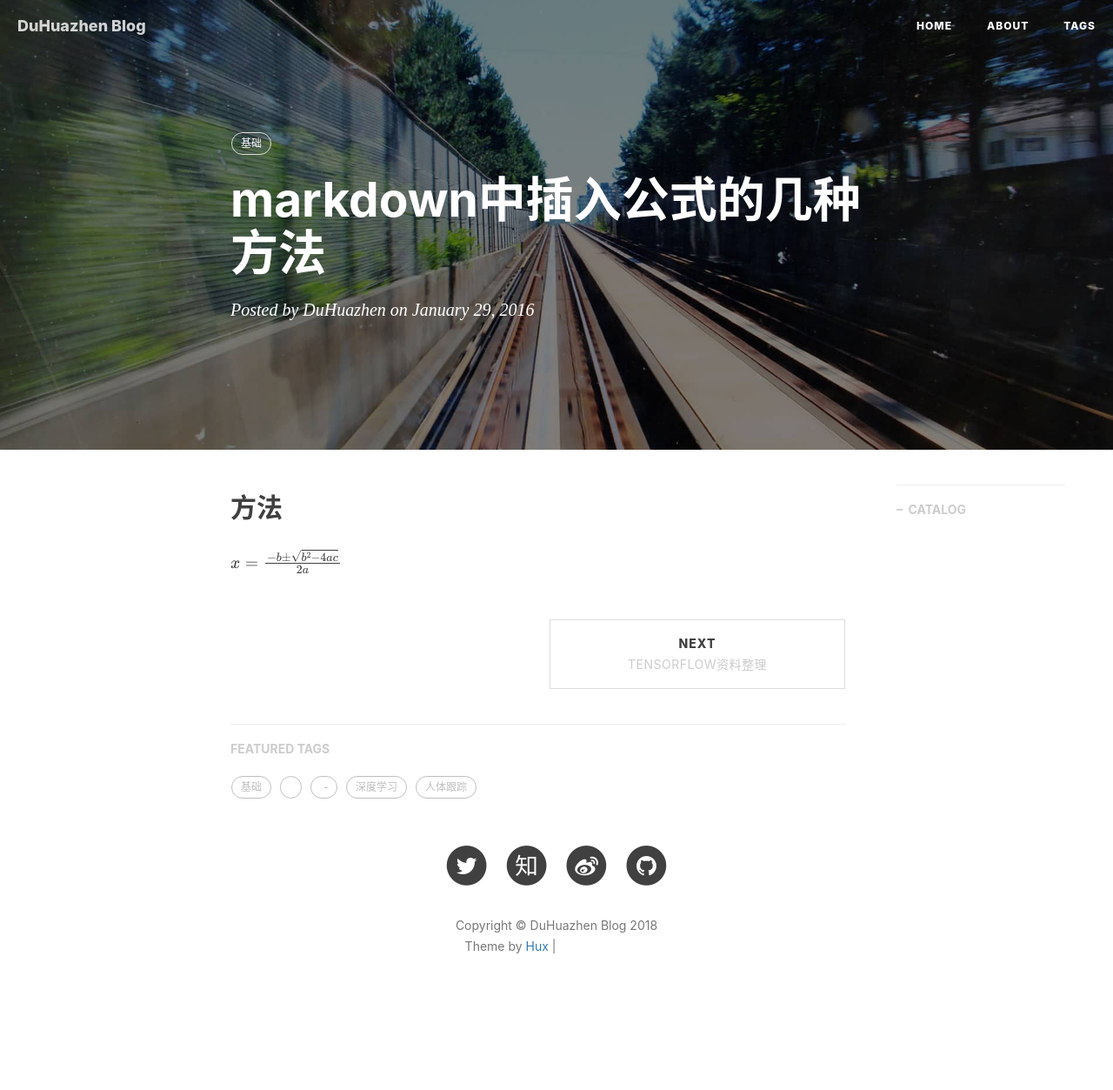
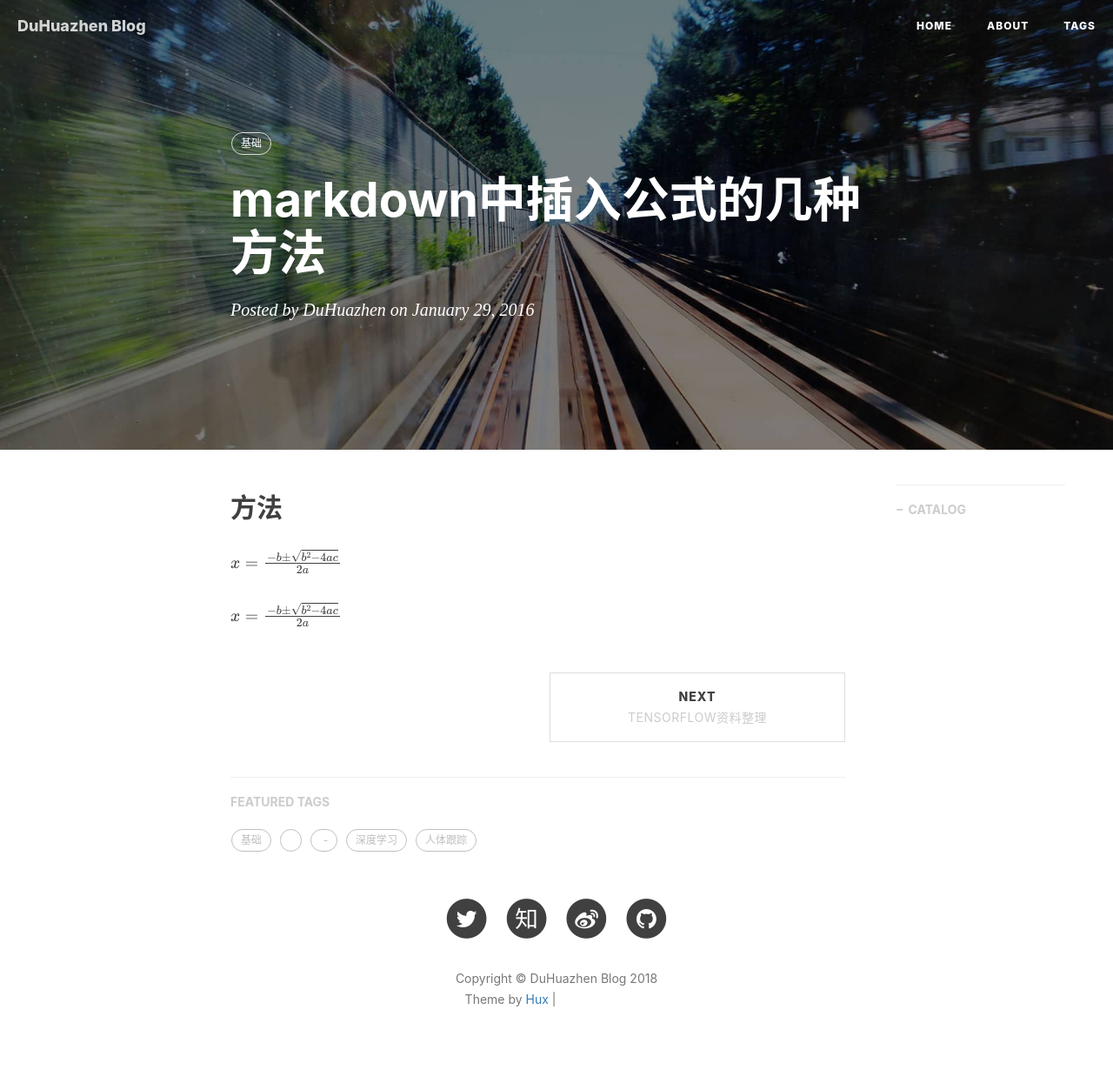
Before and after one commit to duhuazhen/duhuazhen.github.io, a Jekyll site: the page built from _posts/2016-01-29-mathtpye.markdown, in a window 1280 px wide. Shown: the whole page at 87% size. Built offline with Jekyll 4.4.1, drawn with Linux system fonts in a browser that asks for light colours; nearby versions of some CDN libraries; formulas are drawn with MathJax 3; comment, search, counter and statistics services are not loaded; before the commit the page ends 1192 px from its top, so only the background shows below that; grey boxes are pictures that could not be loaded.

Commit message:
Update 2016-01-29-mathtpye.markdown

```diff
--- a/_posts/2016-01-29-mathtpye.markdown
+++ b/_posts/2016-01-29-mathtpye.markdown
@@ -13,3 +13,5 @@ tags:
 
 ## 方法
 $$x=\frac{-b\pm\sqrt{b^2-4ac}}{2a}$$
+
+\\(x=\frac{-b\pm\sqrt{b^2-4ac}}{2a}\\)
```
